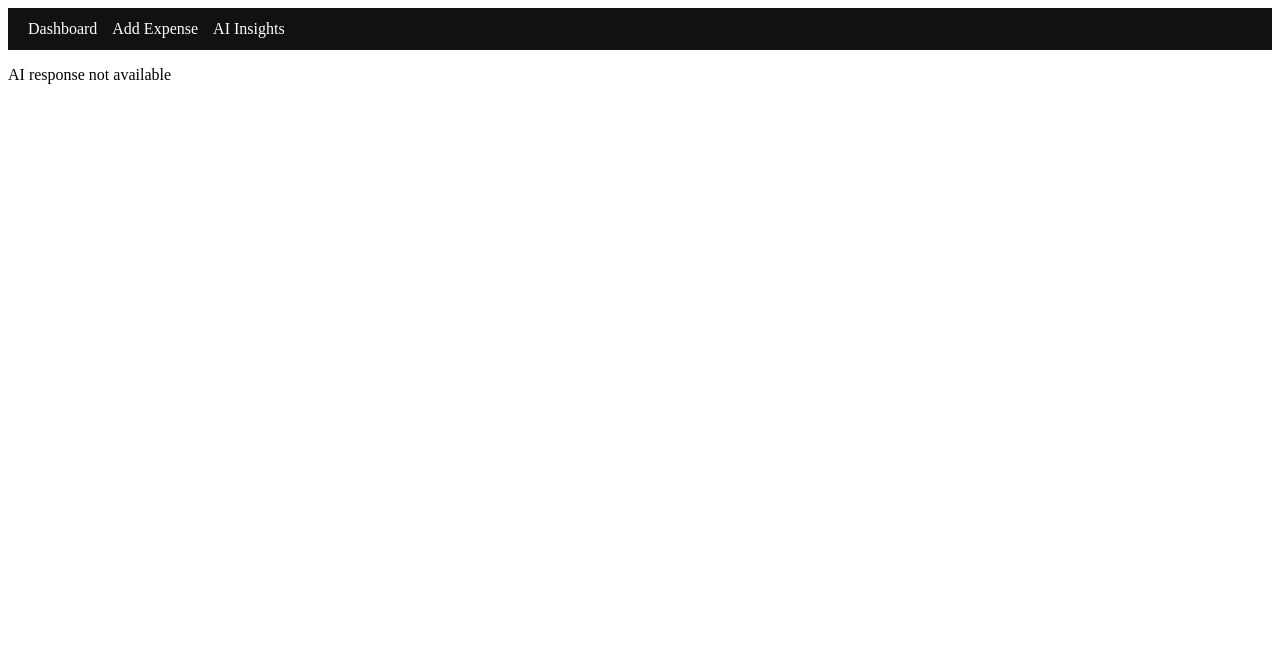
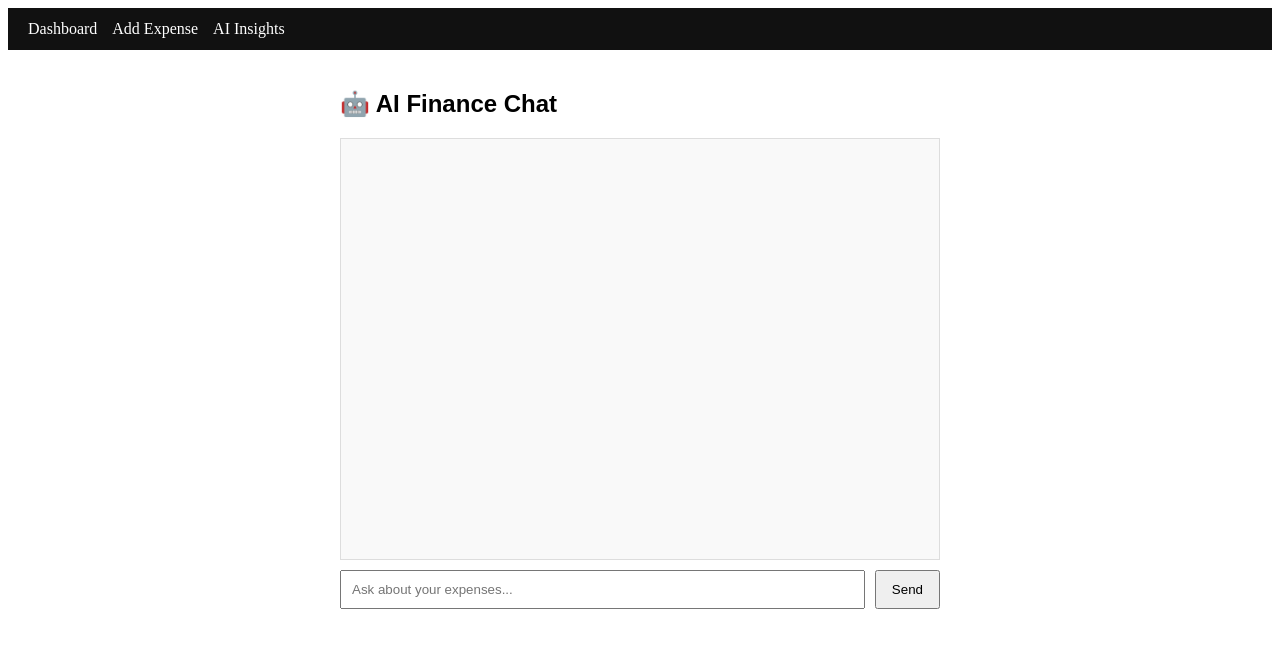
Before and after one commit to SharadaBende/AI-Expense-Tracker, a React app in the folder frontend/: page /ai in a window 1280 px wide. Shown: the top 648 px of the page. Built offline with nearby package versions, Linux system fonts and the light colour scheme; no server answers; the HTML template or start-up script is replaced by a standard one.

Commit message:
noe the AI Chat is working at average level,but i will fix it further

```diff
--- a/frontend/src/pages/AIInsights.jsx
+++ b/frontend/src/pages/AIInsights.jsx
@@ -1,88 +1,123 @@
-import { useEffect, useState } from "react";
+import { useState } from "react";
 import axios from "axios";
-import { Pie } from "react-chartjs-2";
-import {
-  Chart as ChartJS,
-  ArcElement,
-  Tooltip,
-  Legend
-} from "chart.js";
-
-ChartJS.register(ArcElement, Tooltip, Legend);
 
 const API = "http://127.0.0.1:8000";
 
 function AIInsights() {
-  const [aiData, setAiData] = useState(null);
-  const [loading, setLoading] = useState(true);
+  const [messages, setMessages] = useState([]);
+  const [input, setInput] = useState("");
+  const [loading, setLoading] = useState(false);
 
-  const fetchAI = async () => {
+  const sendMessage = async () => {
+    if (!input.trim()) return;
+
+    const userMessage = { role: "user", text: input };
+
+    setMessages((prev) => [...prev, userMessage]);
+    setInput("");
+    setLoading(true);
+
     try {
-      // ✅ Using REAL AI endpoint (Ollama chat)
       const res = await axios.get(
-        `${API}/ai-chat?prompt=Analyze my spending and give financial advice`
+        `${API}/ai-chat?prompt=${encodeURIComponent(input)}`
       );
 
-      console.log("AI RESPONSE:", res.data);
-      setAiData(res.data);
+      const aiMessage = {
+        role: "ai",
+        text: res.data.reply
+      };
+
+      setMessages((prev) => [...prev, aiMessage]);
     } catch (err) {
-      console.log("AI ERROR:", err);
+      setMessages((prev) => [
+        ...prev,
+        { role: "ai", text: "Error getting response from AI" }
+      ]);
     } finally {
       setLoading(false);
     }
   };
 
-  useEffect(() => {
-    fetchAI();
-  }, []);
+  return (
+    <div style={styles.container}>
+      <h2>🤖 AI Finance Chat</h2>
 
-  if (loading) return <p>Loading AI Insights...</p>;
+      {/* CHAT BOX */}
+      <div style={styles.chatBox}>
+        {messages.map((msg, i) => (
+          <div
+            key={i}
+            style={{
+              ...styles.message,
+              alignSelf: msg.role === "user" ? "flex-end" : "flex-start",
+              background: msg.role === "user" ? "#DCF8C6" : "#fff"
+            }}
+          >
+            {msg.text}
+          </div>
+        ))}
 
-  if (!aiData?.reply) return <p>AI response not available</p>;
-
-  // fallback dummy chart (since ai-chat does not return breakdown)
-  const data = {
-    labels: ["Food", "Travel", "Shopping"],
-    datasets: [
-      {
-        data: [30, 50, 20],
-        backgroundColor: ["#4CAF50", "#2196F3", "#FFC107"]
-      }
-    ]
-  };
-
-  return (
-    <div style={{ padding: "20px", maxWidth: "700px", margin: "auto" }}>
-
-      <h2>🤖 AI Insights Dashboard</h2>
-
-      {/* AI RESPONSE CARD */}
-      <div
-        style={{
-          padding: "15px",
-          background: "#f5f5f5",
-          borderRadius: "10px",
-          marginBottom: "20px"
-        }}
-      >
-        <h3>AI Financial Advice</h3>
-        <p style={{ lineHeight: "1.6" }}>{aiData.reply}</p>
+        {loading && (
+          <div style={styles.typing}>AI is thinking...</div>
+        )}
       </div>
 
-      {/* CHART */}
-      <div
-        style={{
-          padding: "15px",
-          background: "#fff",
-          borderRadius: "10px",
-          boxShadow: "0 2px 8px rgba(0,0,0,0.1)"
-        }}
-      >
-        <h3>Spending Overview</h3>
-        <Pie data={data} />
+      {/* INPUT BOX */}
+      <div style={styles.inputBox}>
+        <input
+          value={input}
+          onChange={(e) => setInput(e.target.value)}
+          placeholder="Ask about your expenses..."
+          style={styles.input}
+        />
+
+        <button onClick={sendMessage} style={styles.button}>
+          Send
+        </button>
       </div>
     </div>
   );
 }
 
+const styles = {
+  container: {
+    maxWidth: "600px",
+    margin: "auto",
+    padding: "20px",
+    fontFamily: "Arial"
+  },
+  chatBox: {
+    height: "400px",
+    overflowY: "auto",
+    border: "1px solid #ddd",
+    padding: "10px",
+    display: "flex",
+    flexDirection: "column",
+    gap: "10px",
+    background: "#f9f9f9"
+  },
+  message: {
+    padding: "10px",
+    borderRadius: "10px",
+    maxWidth: "75%"
+  },
+  inputBox: {
+    display: "flex",
+    marginTop: "10px",
+    gap: "10px"
+  },
+  input: {
+    flex: 1,
+    padding: "10px"
+  },
+  button: {
+    padding: "10px 15px",
+    cursor: "pointer"
+  },
+  typing: {
+    fontStyle: "italic",
+    color: "gray"
+  }
+};
+
 export default AIInsights;
```
Also changed, not shown: 1 other file (tests, documents, lock files or other folders).
